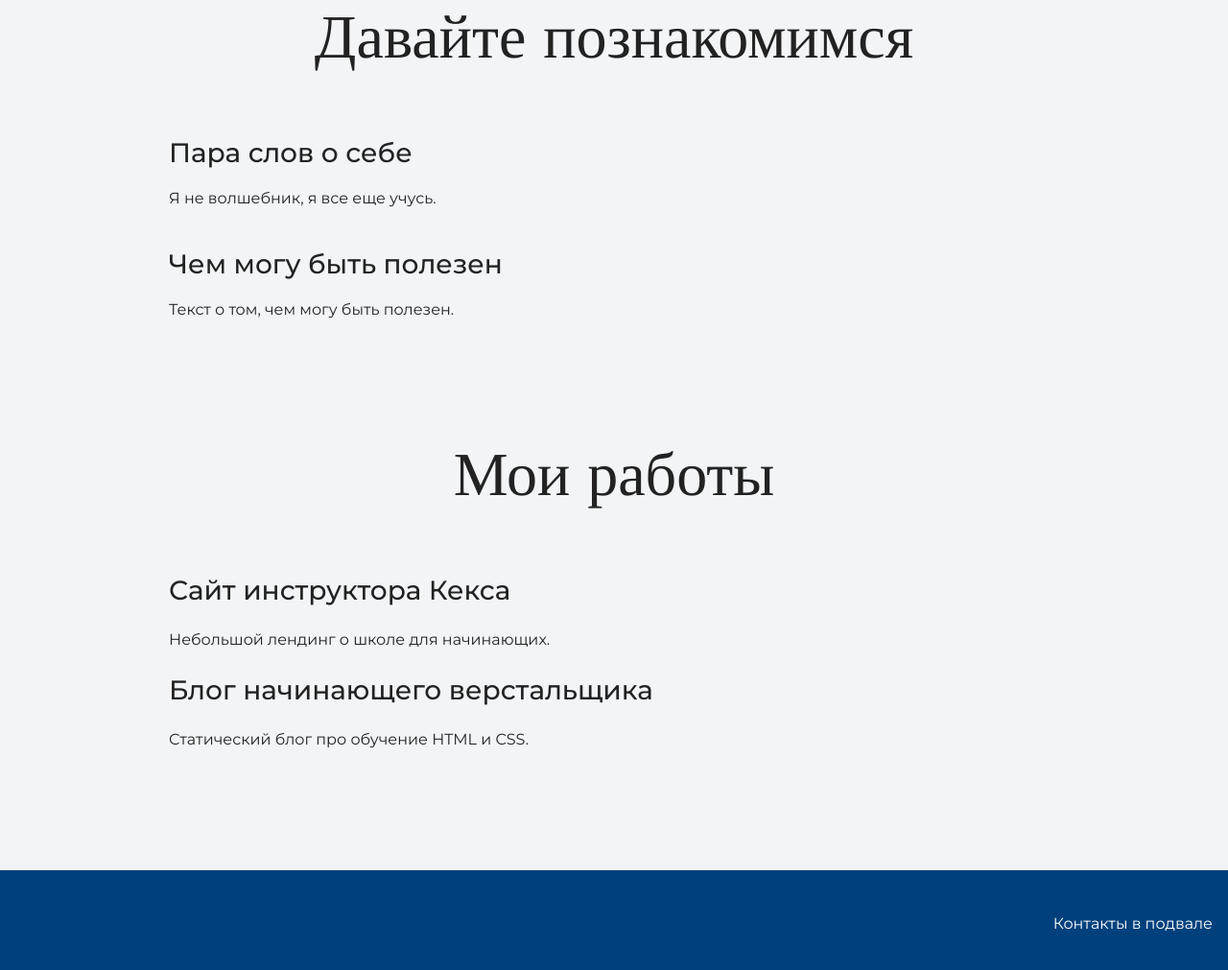
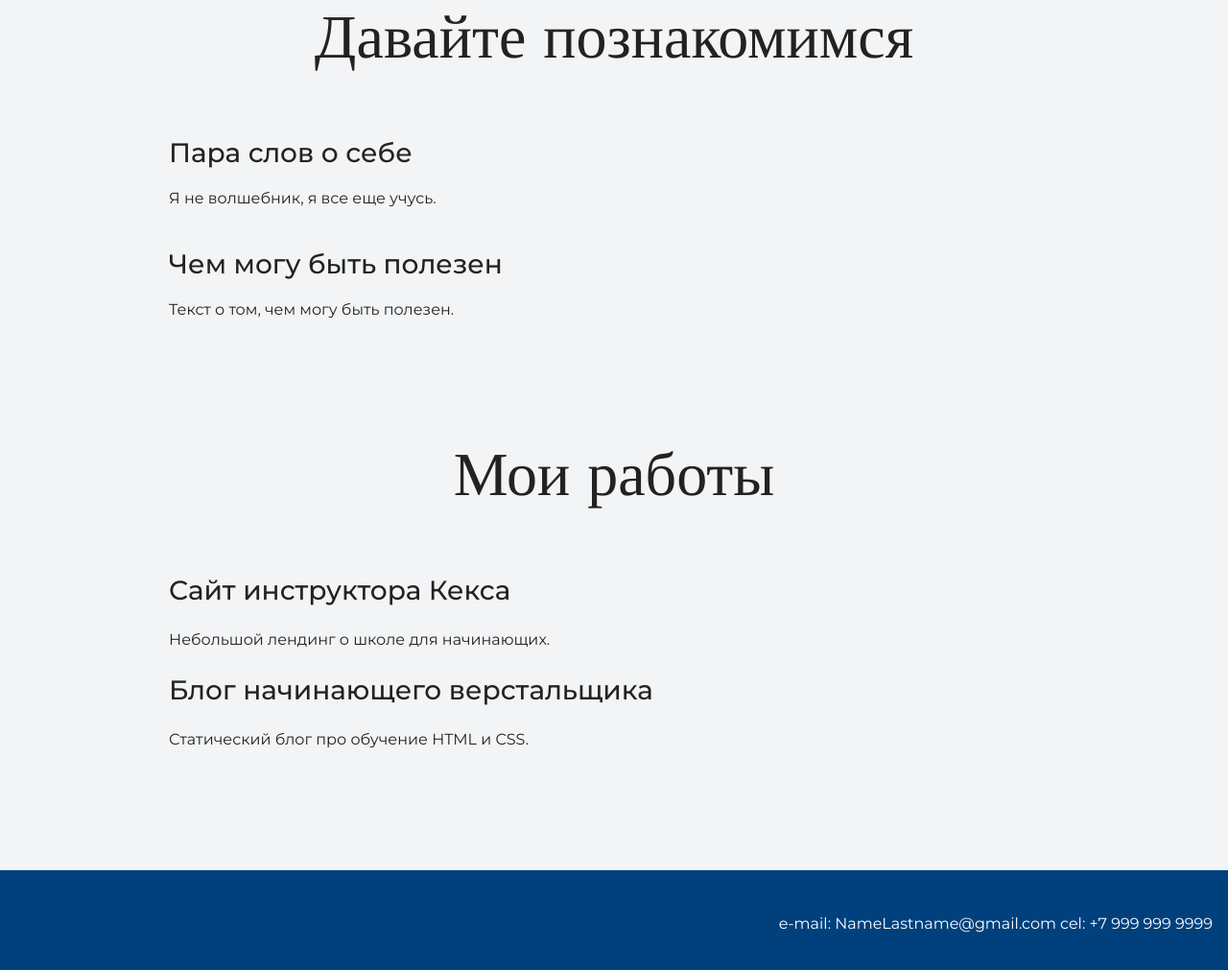
Before and after one commit to Otrukhan/my-site, a plain HTML site: page index.html in a window 1280 px wide. Shown: the part 1033-2044 px from the top of the page at 96% size. Drawn offline with nearby package versions, Linux system fonts and the light colour scheme.

Commit message:
adds contacts to the footer

```diff
--- a/index.html
+++ b/index.html
@@ -45,7 +45,7 @@
 
     <footer class="page-footer">
       <div class="container">
-      Контакты в подвале
+        e-mail: NameLastname@gmail.com cel: +7 999 999 9999
       </div>
     </footer>
   </body>
```
